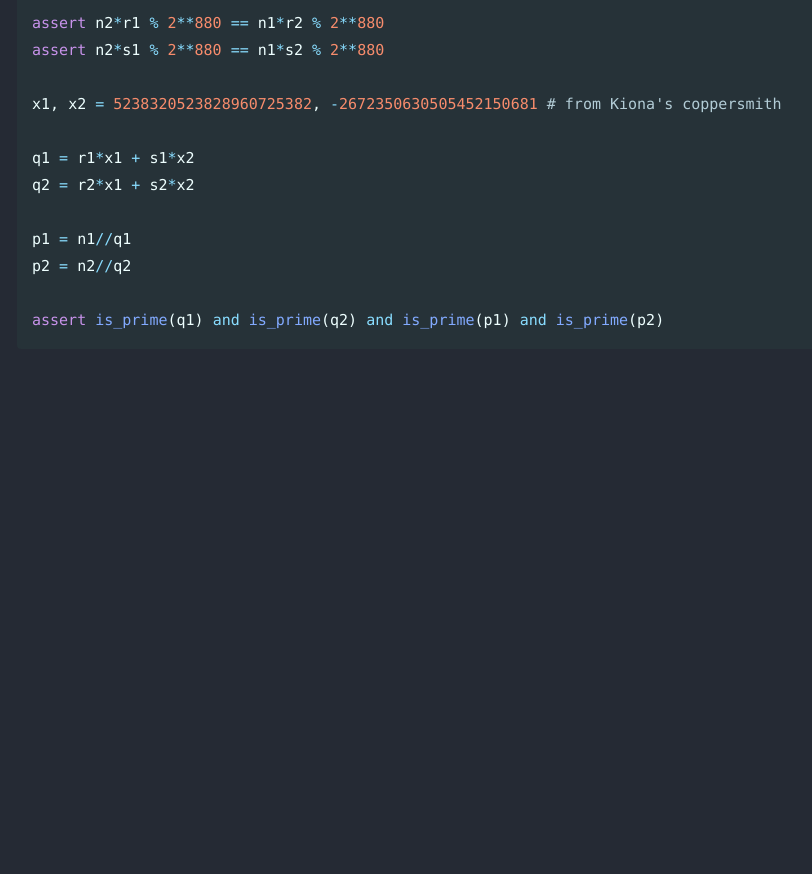
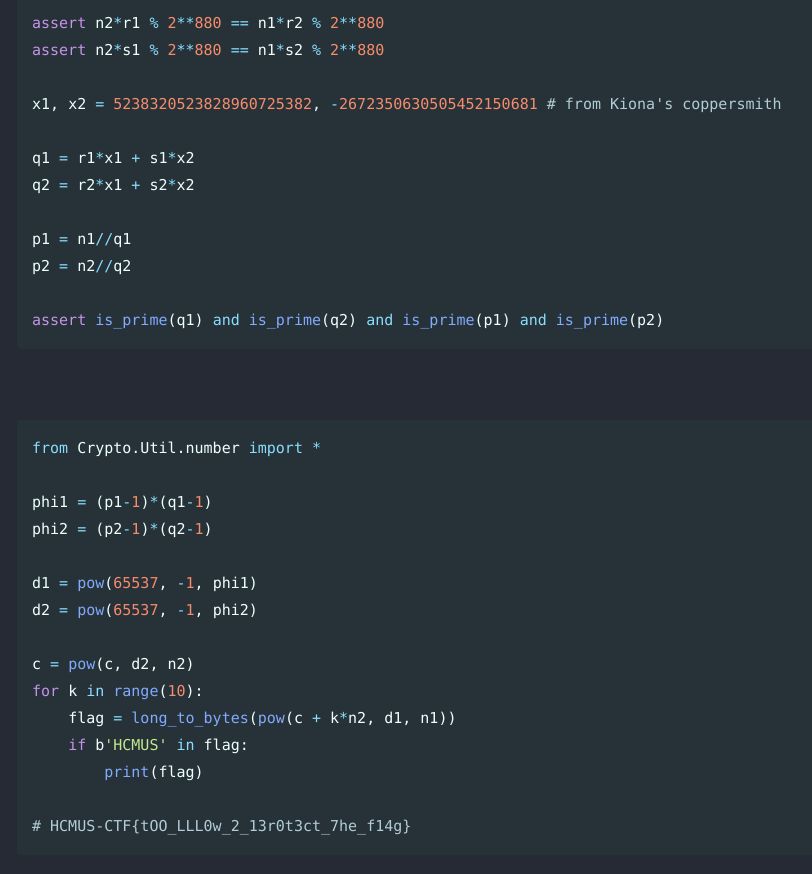
Before and after one commit to Connor-McCartney/Connor-McCartney.github.io, a Jekyll site: the page built from _pages/cryptography/small-roots/LowEntropy-HCMUSCTF2025.md, in a window 1280 px wide and 900 px high, scrolled down 3352 px. Shown: the top 874 px of the window, without its empty margins (3-815 px from the left). Built offline with Jekyll 4.4.1, drawn with Linux system fonts in a browser that asks for light colours; cached includes are drawn as plain includes; before the commit the page ends 3802 px from its top, so only the background shows below that.

Commit message:
Update LowEntropy-HCMUSCTF2025.md

````diff
--- a/_pages/cryptography/small-roots/LowEntropy-HCMUSCTF2025.md
+++ b/_pages/cryptography/small-roots/LowEntropy-HCMUSCTF2025.md
@@ -145,3 +145,21 @@ assert is_prime(q1) and is_prime(q2) and is_prime(p1) and is_prime(p2)
 ```
 
 <br>
+
+```python
+from Crypto.Util.number import *
+
+phi1 = (p1-1)*(q1-1)
+phi2 = (p2-1)*(q2-1)
+
+d1 = pow(65537, -1, phi1)
+d2 = pow(65537, -1, phi2)
+
+c = pow(c, d2, n2)
+for k in range(10):
+    flag = long_to_bytes(pow(c + k*n2, d1, n1))
+    if b'HCMUS' in flag:
+        print(flag)
+
+# HCMUS-CTF{tOO_LLL0w_2_13r0t3ct_7he_f14g}
+```
````
